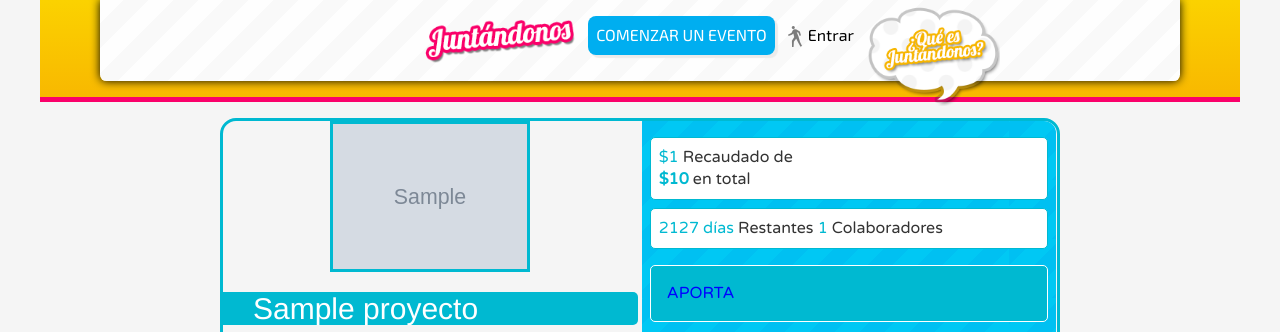
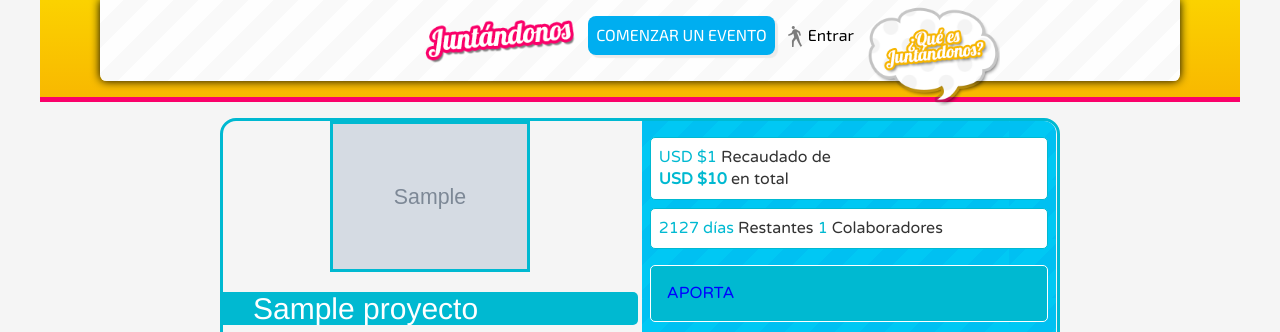
Before and after one commit to LeonardoAquino/wishlist, a Django app: a page that uses crowdfunding/together/templates/dashboard/ver_proyecto.html in a window 1280 px wide. Shown: the top 332 px of the page. Run offline with Django 3.2, Linux system fonts and the light colour scheme; tables that the repository leaves empty hold one stand-in row (values such as "Sample post"); grey boxes marked "Sample" are stand-in pictures; parts of the project's set-up code (start-up, migrations or seed data) failed here and were passed over.

Commit message:
Cambio de Moneda

```diff
--- a/crowdfunding/together/templates/dashboard/ver_proyecto.html
+++ b/crowdfunding/together/templates/dashboard/ver_proyecto.html
@@ -31,8 +31,8 @@
 
         <article class="informacion">
             <div class="seccion_recaudacion">
-                <div><span>${{ recaudado|separador_miles }}</span> Recaudado de</div>
-                <div><strong>${{ total|separador_miles }}</strong> en total</div>
+                <div><span>USD ${{ recaudado|separador_miles }}</span> Recaudado de</div>
+                <div><strong>USD ${{ total|separador_miles }}</strong> en total</div>
             </div>
             <div class="seccion_colaboracion">
                 <span>{{ proyecto.get_dias_restantes.days }} días</span> Restantes
```
